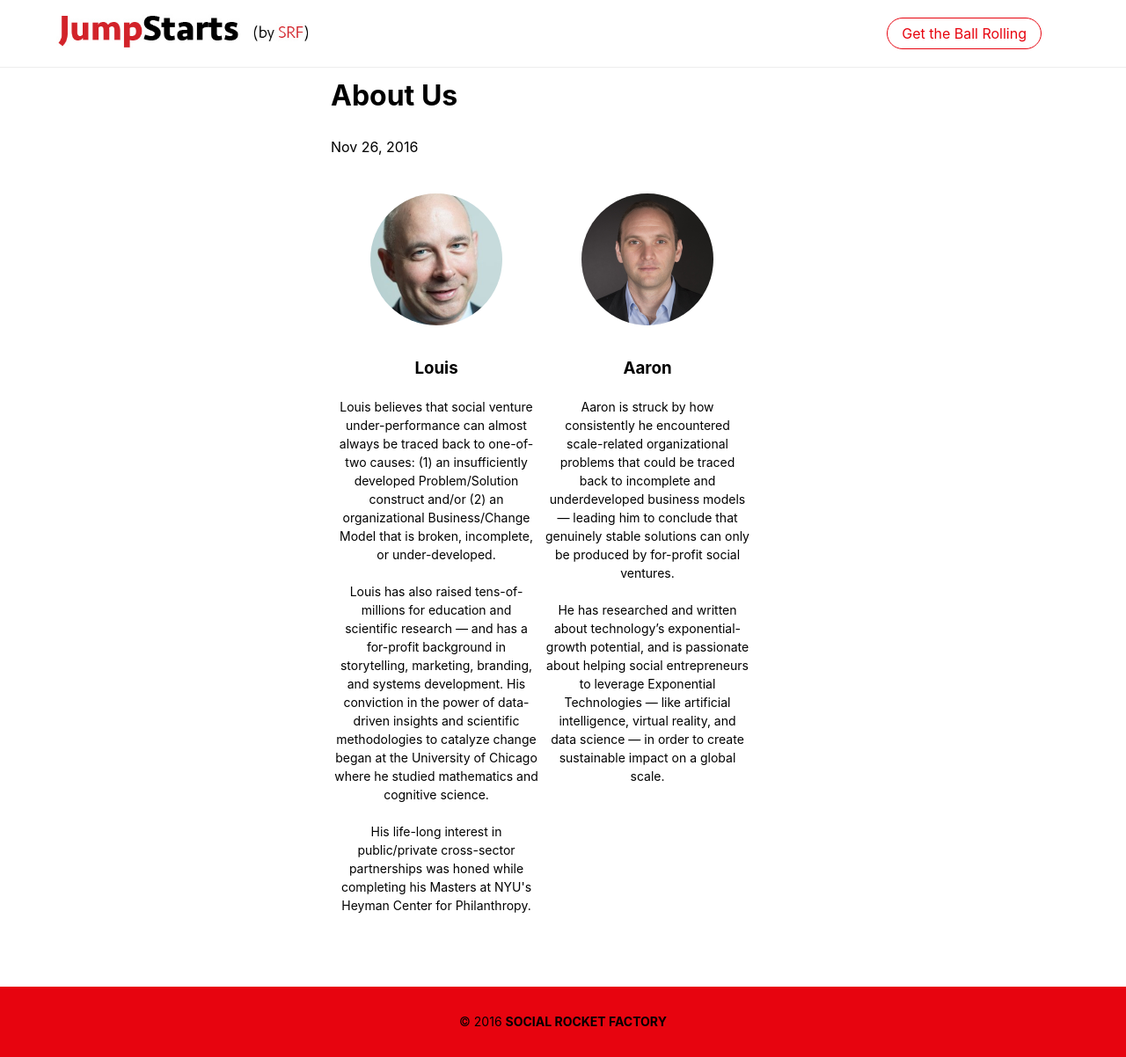
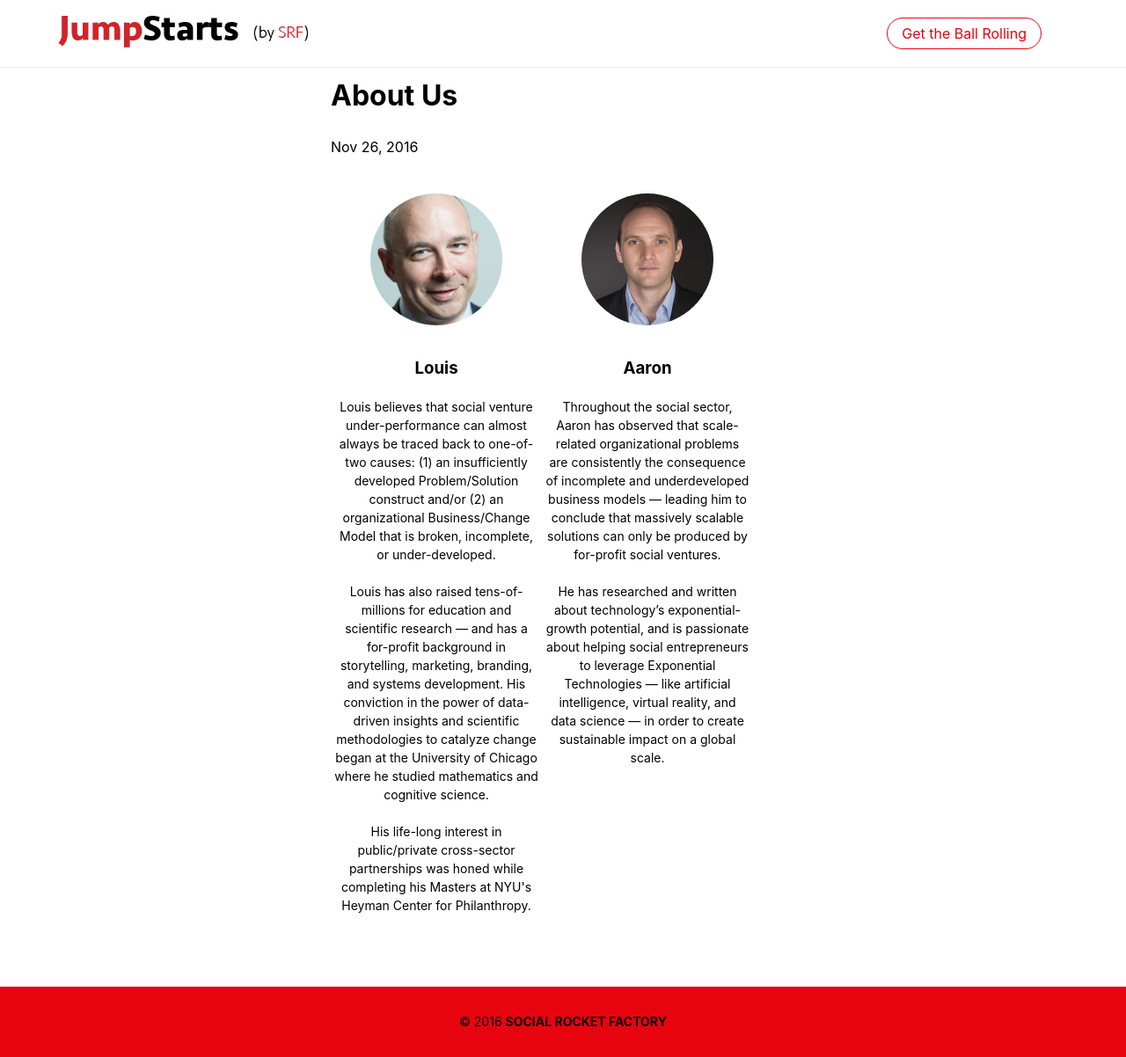
Before and after one commit to aaronergreen/jumpstarts, a Jekyll site: the page built from _about/about us.md, in a window 1280 px wide and 1202 px high. Shown: the whole window at 88% size. Built offline with Jekyll 4.4.1, drawn with Linux system fonts in a browser that asks for light colours.

Commit message:
aaron bio

```diff
--- a/_about/about us.md
+++ b/_about/about us.md
@@ -36,7 +36,7 @@ section:
     </h1>
     <h3>Aaron</h3>
       <p class="f6 lh-copy measure-wide" >
-      Aaron is struck by how consistently he encountered scale-related organizational problems that could be traced back to incomplete and underdeveloped business models — leading him to conclude that genuinely stable solutions can only be produced by for-profit social ventures.<br><br>
+      Throughout the social sector, Aaron has observed that scale-related organizational problems are consistently the consequence of incomplete and underdeveloped business models — leading him to conclude that massively scalable solutions can only be produced by for-profit social ventures.<br><br>
       He has researched and written about technology’s exponential-growth potential, and is passionate about helping social entrepreneurs to leverage Exponential Technologies — like artificial intelligence, virtual reality, and data science — in order to create sustainable impact on a global scale.
       </p>
   </div>
```
